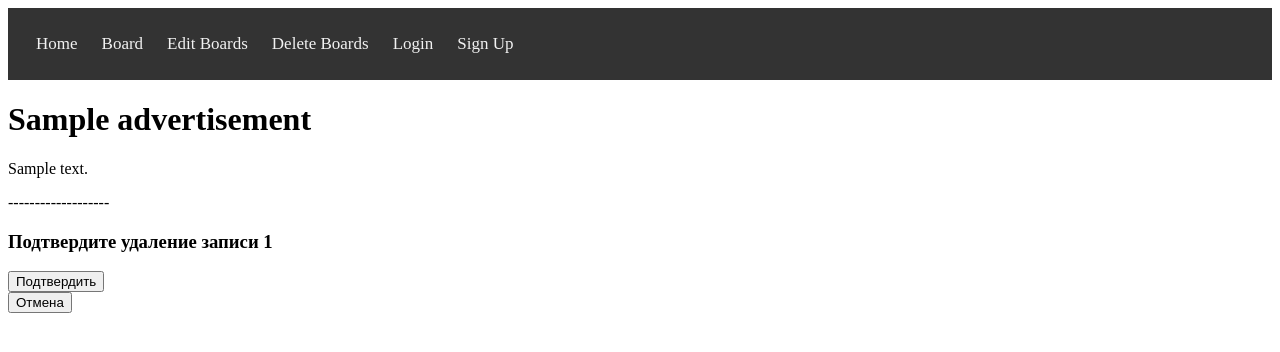
After one commit to Maksim1dubna/PractictsForJob, a Django app: template Project5_Djangoboard/urban_project/board/templates/board/advertisement_detail_delete.html in a window 1280 px wide. The commit adds this page. Shown: the top 352 px of the page. Run offline with Django 3.2, Linux system fonts and the light colour scheme; the template is opened without the code that fills it: most values are stand-ins (such as "Sample title", 1, 10 or a date in 2020).

Commit message:
Задача №2. Реализовать функционал: Удаление объявлений

```diff
--- /dev/null
+++ b/Project5_Djangoboard/urban_project/board/templates/board/advertisement_detail_delete.html
@@ -0,0 +1,17 @@
+{% extends 'base.html' %}
+
+{% block content %}
+<h1>{{ advertisement.title }}</h1>
+<p>{{ advertisement.content }}</p>
+<div>
+<form method="post">
+    {% csrf_token %}
+    -------------------
+    <h3>Подтвердите удаление записи {{ advertisement.id }}</h3>
+  <button type="submit">Подтвердить</button>
+</form>
+    <a href="{% url 'board:advertisement_list_to_delete' %}">
+        <button>Отмена</button>
+    </a>
+</div>
+{% endblock %}
--- a/Project5_Djangoboard/urban_project/board/urls.py
+++ b/Project5_Djangoboard/urban_project/board/urls.py
@@ -7,6 +7,8 @@ urlpatterns = [
     path('', views.advertisement_list, name='advertisement_list'),
     path('edit/', views.advertisement_list_to_edit, name='advertisement_list_to_edit'),
     path('edit/advertisement/<int:pk>/', views.advertisement_detail_edit, name='advertisement_detail_edit'),
+    path('delete/', views.advertisement_list_to_delete, name='advertisement_list_to_delete'),
+    path('delete/advertisement/<int:pk>/', views.advertisement_detail_delete, name='advertisement_detail_delete'),
     path('advertisement/<int:pk>/', views.advertisement_detail, name='advertisement_detail'),
     path('add/', views.add_advertisement, name='add_advertisement'),
 ]
--- a/Project5_Djangoboard/urban_project/templates/base.html
+++ b/Project5_Djangoboard/urban_project/templates/base.html
@@ -28,6 +28,7 @@
         <a href="{% url 'home' %}">Home</a>
         <a href="{% url 'board:advertisement_list' %}">Board</a>
         <a href="{% url 'board:advertisement_list_to_edit' %}">Edit Boards</a>
+        <a href="{% url 'board:advertisement_list_to_delete' %}">Delete Boards</a>
         {% if user.is_authenticated %}
             <a href="{% url 'logout' %}">Logout</a>
         {% else %}
--- a/Project5_Djangoboard/urban_project/urban_project/urls.py
+++ b/Project5_Djangoboard/urban_project/urban_project/urls.py
@@ -22,6 +22,7 @@ urlpatterns = [
     path('admin/', admin.site.urls),
     path('board/', include('board.urls', namespace='board')),
     path('board/edit', include('board.urls', namespace='board/edit')),
+    path('board/delete', include('board.urls', namespace='board/delete')),
     path('accounts/logout/', board_views.logout_view, name='logout'),
     path('accounts/', include('django.contrib.auth.urls')),
     path('', board_views.home, name='home'),
```
Also changed, not shown: Project5_Djangoboard/urban_project/board/templates/board/advertisement_list_to_delete.html (added, +13 -0 lines), Project5_Djangoboard/urban_project/board/views.py (+21 -0 lines), Project5_Djangoboard/urban_project/db.sqlite3.
